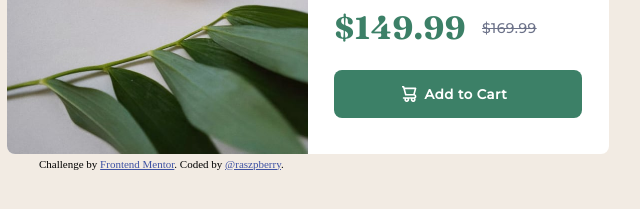
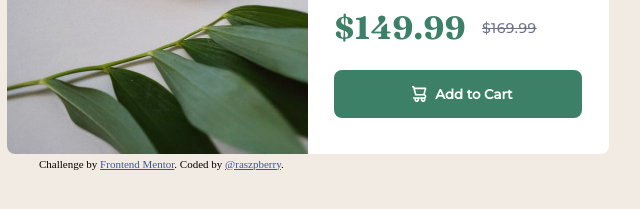
Before and after one commit to raszpberry/FrontEndMentor-1, a plain HTML site: page index.html in a window 1280 px wide. Shown: the part 473-682 px from the top of the page, 332-972 px from the left. Drawn offline with Linux system fonts and the light colour scheme.

Commit message:
initialcommit

```diff
--- a/index.html
+++ b/index.html
@@ -29,7 +29,7 @@
         <p class="pricing-current">$149.99 <span> $169.99 </span></p>
         <button class="cart">
           <img src="./images/icon-cart.svg" alt="cart" />
-          <p>Add to Cart</p>
+          Add to Cart
         </button>
       </div>
       <div class="attribution">
--- a/style.css
+++ b/style.css
@@ -104,6 +104,7 @@ body {
   margin: 0.5rem 0;
   border: none;
   font-family: var(--montserrat-reg);
+  font-weight: bold;
 }
 .cart:hover {
   background: hsl(158, 30%, 45%);
@@ -111,10 +112,8 @@ body {
 .cart:focus {
   background: var(--hovered-dark-cyan);
 }
-.cart p {
-  width: fit-content;
-  margin: 13px 8px;
-  font-weight: 700;
+.cart > img {
+  margin: 0.5rem;
 }
 .attribution {
   position: absolute;
```
